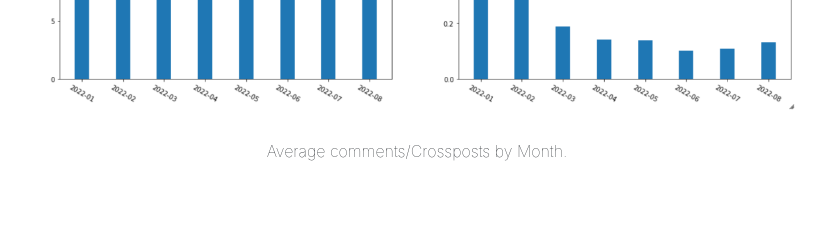
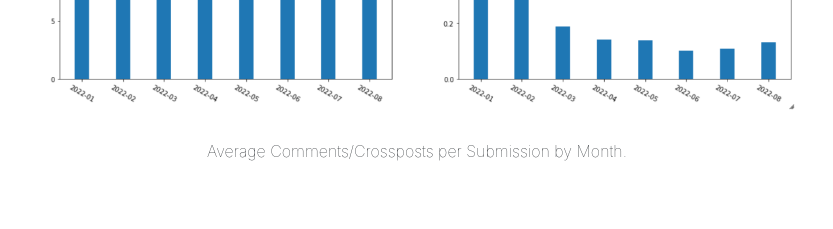
Before and after one commit to hss0727/502-project-group23, a plain HTML site: page EDA.html in a window 1280 px wide. Shown: the part 2420-2649 px from the top of the page, without its empty margins (223-1056 px from the left). Drawn offline with nearby package versions, Linux system fonts and the light colour scheme.

Commit message:
Update EDA.html

```diff
--- a/EDA.html
+++ b/EDA.html
@@ -189,7 +189,7 @@
       <div class="card p-0" style="border: none">
         <img src="img/EDA/average_comments_crossposts.png" class="card-img-top" alt="...">
         <div class="card-body">
-            <p style="font-weight: lighter; text-align: center;">Average comments/Crossposts by Month.</p>
+            <p style="font-weight: lighter; text-align: center;">Average Comments/Crossposts per Submission by Month.</p>
 
         </div>
       </div>
```
